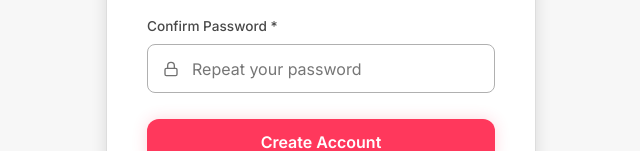
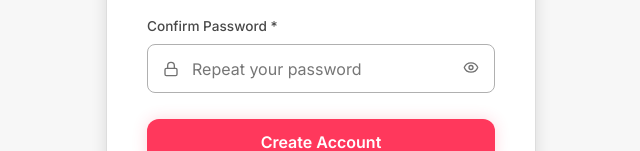
Before and after one commit to Peterngacha85/author, a React (Vite) app in the folder fronted/: page /register in a window 1280 px wide. Shown: the part 741-892 px from the top of the page, without its empty margins (319-959 px from the left). Built offline with nearby package versions, Linux system fonts and the light colour scheme; no server answers.

Commit message:
Add eye icon to confirm password fields

```diff
--- a/fronted/src/pages/auth/Login.jsx
+++ b/fronted/src/pages/auth/Login.jsx
@@ -82,6 +82,10 @@ export default function Login() {
               <input type={showPass ? 'text' : 'password'} name="confirmPassword" placeholder="Repeat your password"
                 className="form-input" value={form.confirmPassword} onChange={handleChange} required
                 style={{ paddingRight: '2.75rem' }} />
+              <button type="button" onClick={() => setShowPass(p => !p)}
+                style={{ position: 'absolute', right: '1rem', top: '50%', transform: 'translateY(-50%)', background: 'none', border: 'none', color: 'var(--text-muted)', cursor: 'pointer' }}>
+                {showPass ? <EyeOff size={16} /> : <Eye size={16} />}
+              </button>
             </div>
           </div>
 
--- a/fronted/src/pages/auth/Register.jsx
+++ b/fronted/src/pages/auth/Register.jsx
@@ -151,6 +151,10 @@ export default function Register() {
               <input type={showPass ? 'text' : 'password'} name="confirmPassword" placeholder="Repeat your password"
                 className="form-input" value={form.confirmPassword} onChange={handleChange} required
                 style={{ paddingRight: '2.75rem' }} />
+              <button type="button" onClick={() => setShowPass(p => !p)}
+                style={{ position: 'absolute', right: '1rem', top: '50%', transform: 'translateY(-50%)', background: 'none', border: 'none', color: 'var(--text-muted)', cursor: 'pointer' }}>
+                {showPass ? <EyeOff size={16} /> : <Eye size={16} />}
+              </button>
             </div>
           </div>
 
--- a/fronted/src/pages/user/UserProfile.jsx
+++ b/fronted/src/pages/user/UserProfile.jsx
@@ -157,6 +157,10 @@ export default function UserProfile() {
               <input className="form-input" name="confirmPassword" type={showPass ? 'text' : 'password'}
                 value={form.confirmPassword} onChange={handleChange}
                 placeholder="Repeat new password..." style={{ paddingRight: '2.75rem' }} />
+              <button type="button" onClick={() => setShowPass(p => !p)}
+                style={{ position: 'absolute', right: '1rem', top: '50%', transform: 'translateY(-50%)', background: 'none', border: 'none', color: 'var(--text-muted)', cursor: 'pointer' }}>
+                {showPass ? <EyeOff size={16} /> : <Eye size={16} />}
+              </button>
             </div>
           </div>
 
```
